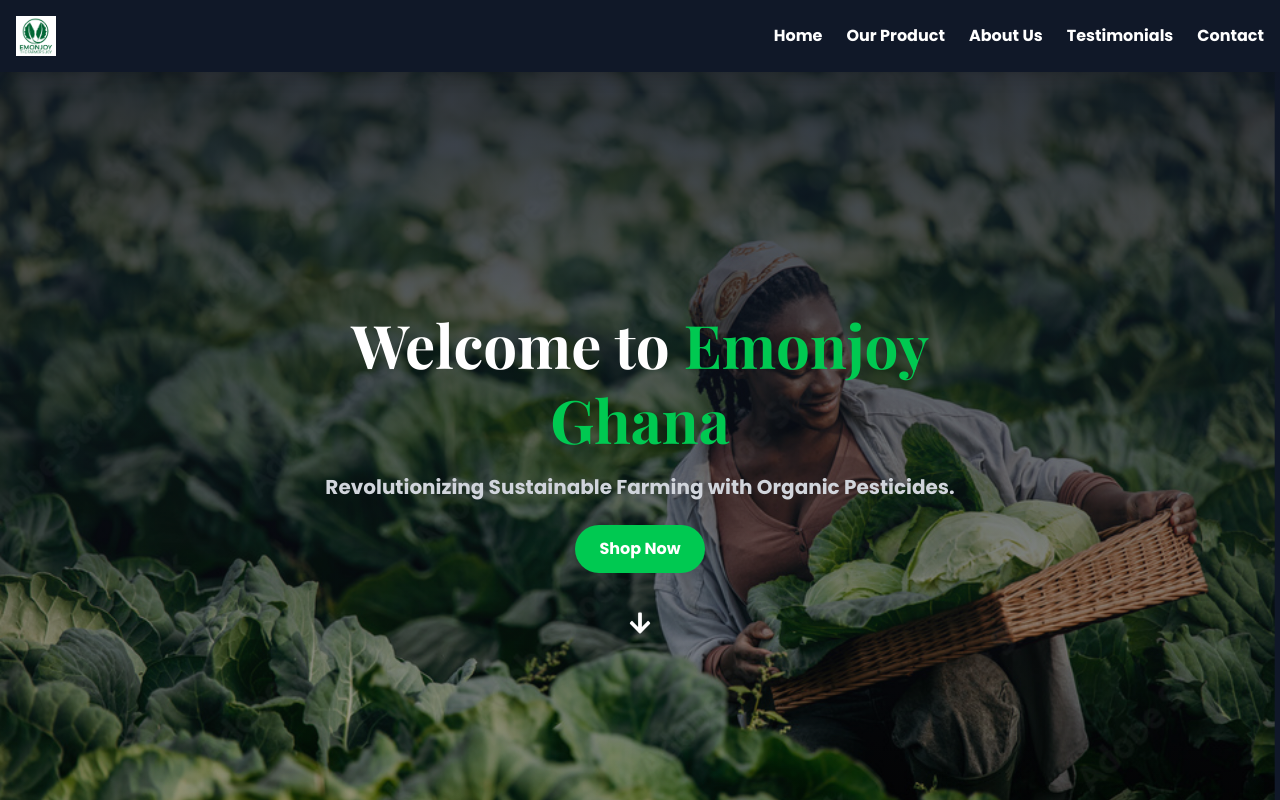
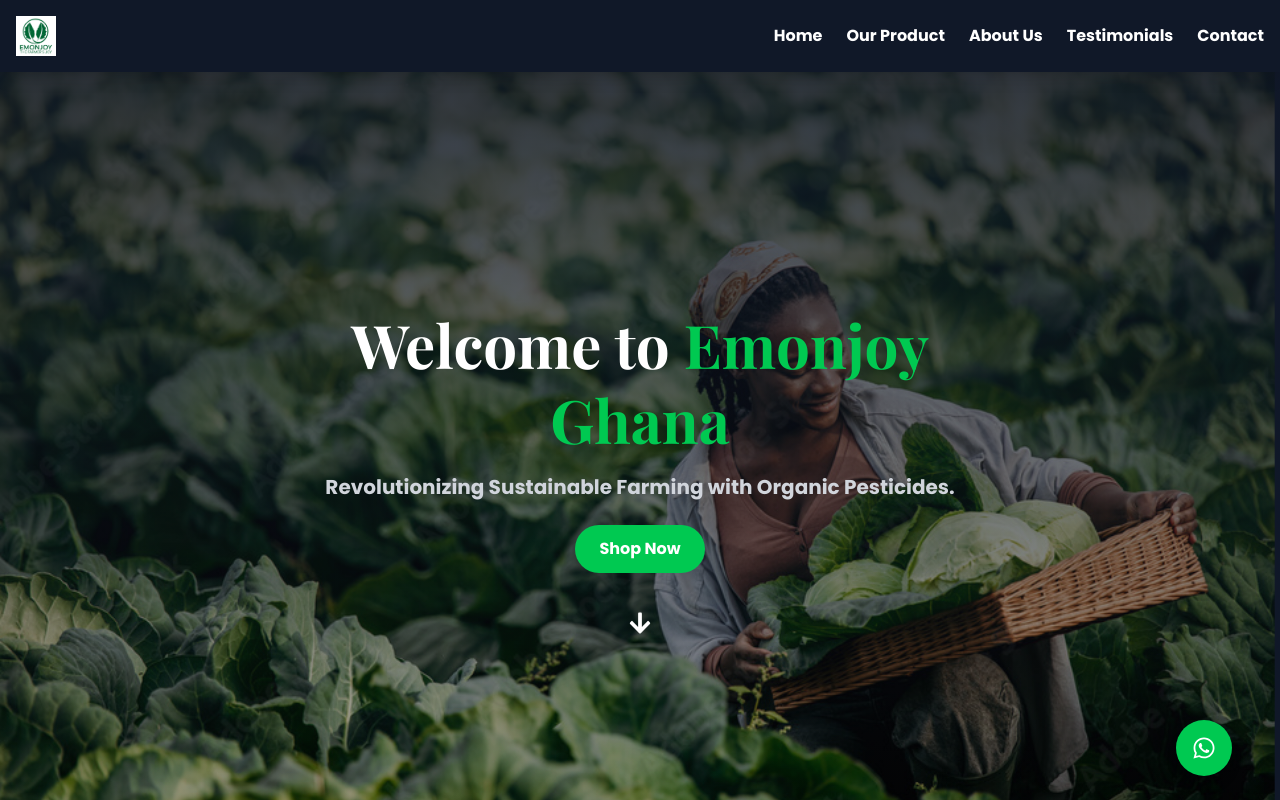
Before and after one commit to Lyn-Dah/emonjoy-ghana, a React (Vite) app: page / in a window 1280 px wide. Shown: the top 800 px of the page. Built offline with nearby package versions, Linux system fonts and the light colour scheme.

Commit message:
sixth commit

```diff
--- a/src/App.jsx
+++ b/src/App.jsx
@@ -1,3 +1,4 @@
+
 import Navbar from "./components/Navbar";
 import HeroSection from "./components/HeroSection";
 import AboutSection from "./components/AboutSection";
@@ -10,11 +11,21 @@
   return (
     <div>
       <Navbar />
-      <HeroSection />
-      <AboutSection />
-      <InnovatorSection />
-      <Testimonials />
-      <ContactSection />
+      <section id="home">
+        <HeroSection />
+      </section>
+      <section id="product">
+        <AboutSection/>
+      </section>
+      <section id="about">
+        <InnovatorSection />
+      </section>
+      <section id="testimonials">
+        <Testimonials />
+      </section>
+      <section id="contact">
+        <ContactSection />
+      </section>
       <Footer />
     </div>
   );
--- a/src/components/Footer.jsx
+++ b/src/components/Footer.jsx
@@ -1,5 +1,5 @@
 import React from "react";
-import { FaFacebookF, FaTwitter, FaInstagram } from "react-icons/fa";
+import { FaFacebookF, FaTwitter, FaInstagram, FaWhatsapp} from "react-icons/fa";
 
 function Footer() {
   return (
@@ -13,7 +13,7 @@
               EMONJOY GHANA
             </h3>
             <p className="text-gray-400 mt-3 leading-relaxed">
-              Innovative solutions for a better future.
+            Revolutionizing Sustainable Farming with Organic Pesticides.
             </p>
             <p className="text-gray-500 mt-2">
               &copy; {new Date().getFullYear()} Emonjoy Ghana. All rights reserved.
@@ -27,7 +27,7 @@
               {[
                 { name: "Home", id: "home" },
                 { name: "About Us", id: "about" },
-                { name: "Products", id: "products" },
+                { name: " Our Product", id: "product" },
                 { name: "Testimonials", id: "testimonials" },
                 { name: "Contact", id: "contact" }
               ].map((link) => (
@@ -83,6 +83,14 @@
                 <FaFacebookF size={24} />
               </a>
               <a
+        href="https://wa.me/233123456789"
+        target="_blank"
+        rel="noopener noreferrer"
+        className="fixed bottom-6 right-6 bg-green-500 text-white p-4 rounded-full shadow-lg hover:bg-green-600 transition"
+      >
+        <FaWhatsapp className="text-2xl" />
+      </a>
+              <a
                 href="https://instagram.com"
                 target="_blank"
                 rel="noopener noreferrer"
--- a/src/components/Navbar.jsx
+++ b/src/components/Navbar.jsx
@@ -1,5 +1,5 @@
 import React, { useState } from "react";
-import { Link } from "react-scroll"; // Ensure react-scroll is installed
+import { Link } from "react-scroll";
 import logo from "../assets/images/logo.jpg";
 
 export default function Navbar() {
```
